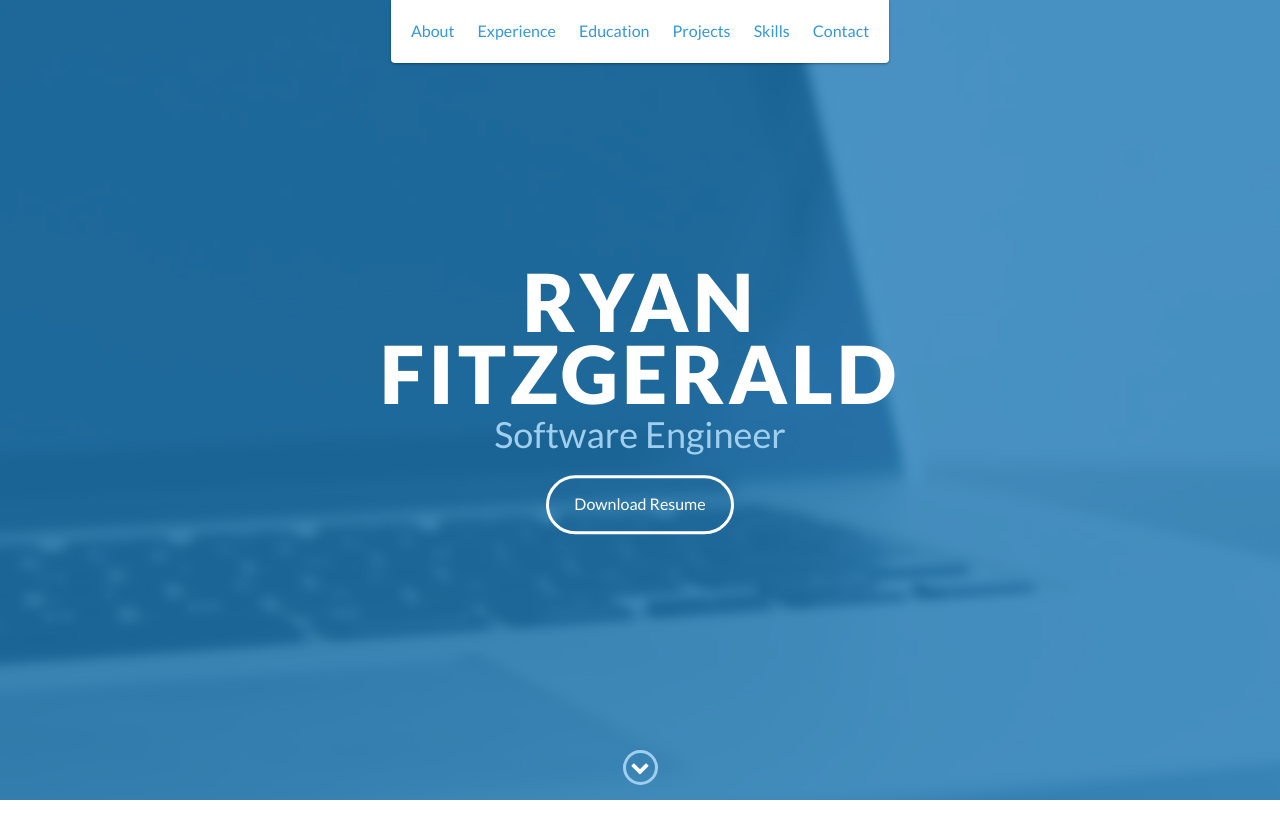
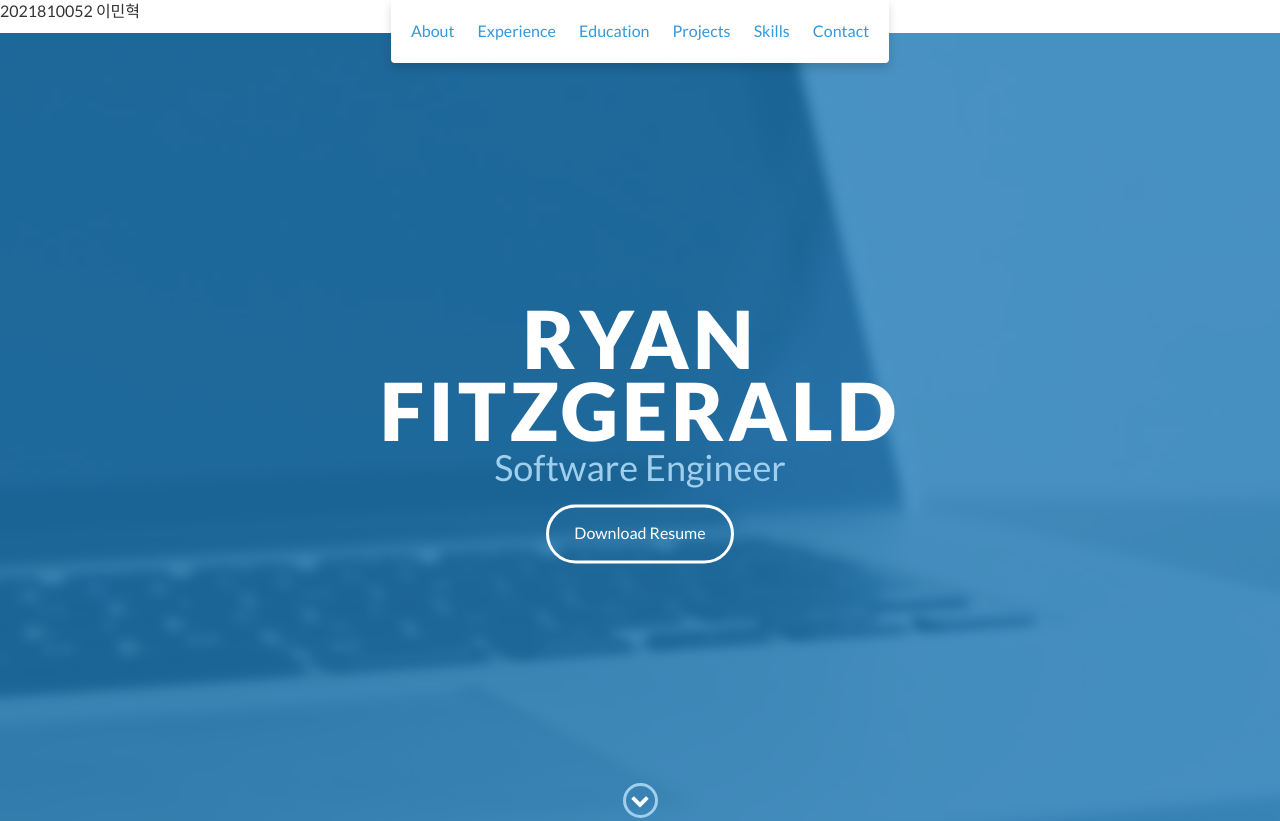
Before and after one commit to min-hyeokk/minhyeok.github.io, a website: page index.html in a window 1280 px wide. Shown: the top 821 px of the page. Drawn offline with nearby package versions, Linux system fonts and the light colour scheme.

Commit message:
Update index.html

```diff
--- a/index.html
+++ b/index.html
@@ -9,12 +9,14 @@
 	<link rel="shortcut icon" href="favicon.ico" type="image/x-icon">
 	<link rel="icon" href="favicon.ico" type="image/x-icon">
     <link href="https://fonts.googleapis.com/css?family=Lato:300,400,700,900" rel="stylesheet">
+    <link href="https://cdn.jsdelivr.net/npm/bootstrap@5.3.1/dist/css/bootstrap.min.css" rel="stylesheet">
     <link rel="stylesheet" href="libs/font-awesome/css/font-awesome.min.css">
     <link href="css/bootstrap.min.css" rel="stylesheet">
     <link href="css/styles.css" rel="stylesheet">
 </head>
 
 <body>
+    <p>2021810052 이민혁</p>
     <div id="mobile-menu-open" class="shadow-large">
         <i class="fa fa-bars" aria-hidden="true"></i>
     </div>
```
